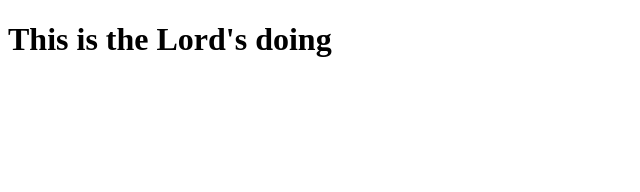
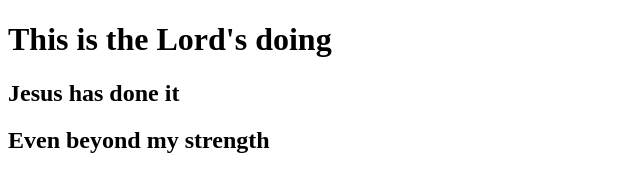
Before and after one commit to darjosh/Feature-new, a plain HTML site: page index.html in a window 1280 px wide. Shown: the whole page, without its empty margins (0-640 px from the left). Drawn offline with Linux system fonts and the light colour scheme.

Commit message:
The second header

```diff
--- a/index.html
+++ b/index.html
@@ -7,6 +7,8 @@
   <body>
     <div class="great">
       <h1>This is the Lord's doing</h1>
+      <h2>Jesus has done it</h2>
+      <h2>Even beyond my strength</h2>
     </div>
   </body>
 </html>
```
